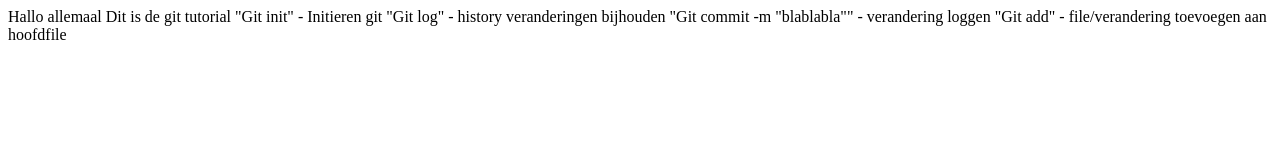
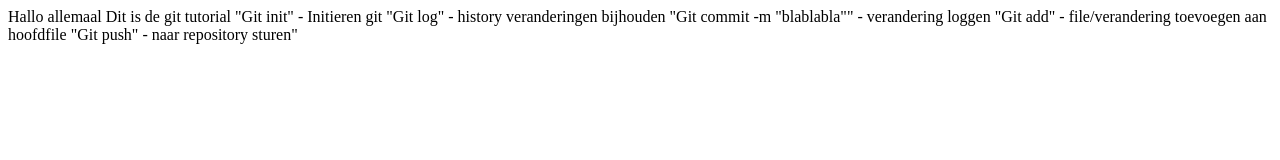
Before and after one commit to 10439137/git-tutorial, a plain HTML site: page index.html in a window 1280 px wide. Drawn offline with Linux system fonts and the light colour scheme.

Commit message:
git push toegevoegd

```diff
--- a/index.html
+++ b/index.html
@@ -12,5 +12,6 @@
         "Git log" - history veranderingen bijhouden
         "Git commit -m "blablabla"" - verandering loggen
         "Git add" - file/verandering toevoegen aan hoofdfile
+        "Git push" - naar repository sturen"
         </body>
 </html>
```
